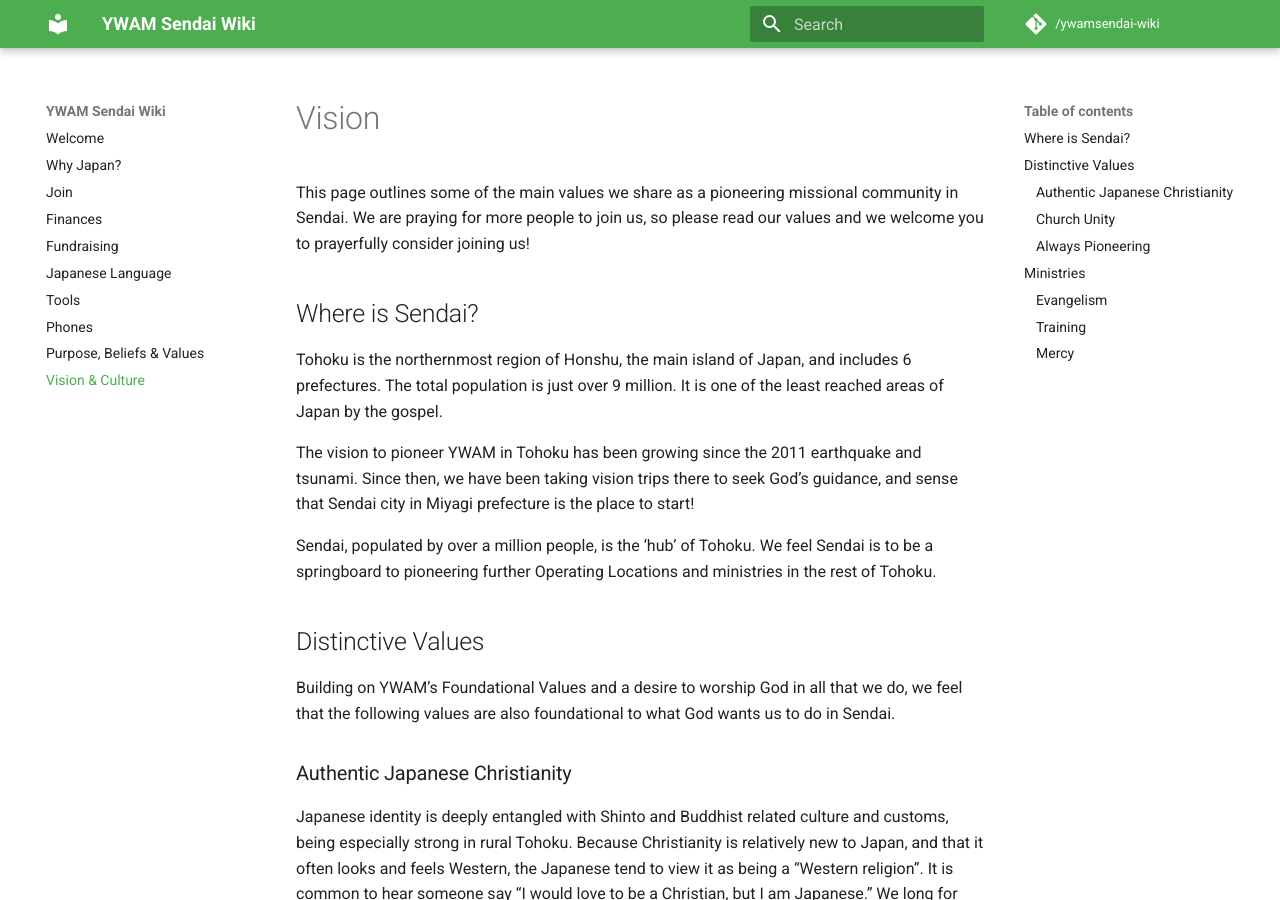
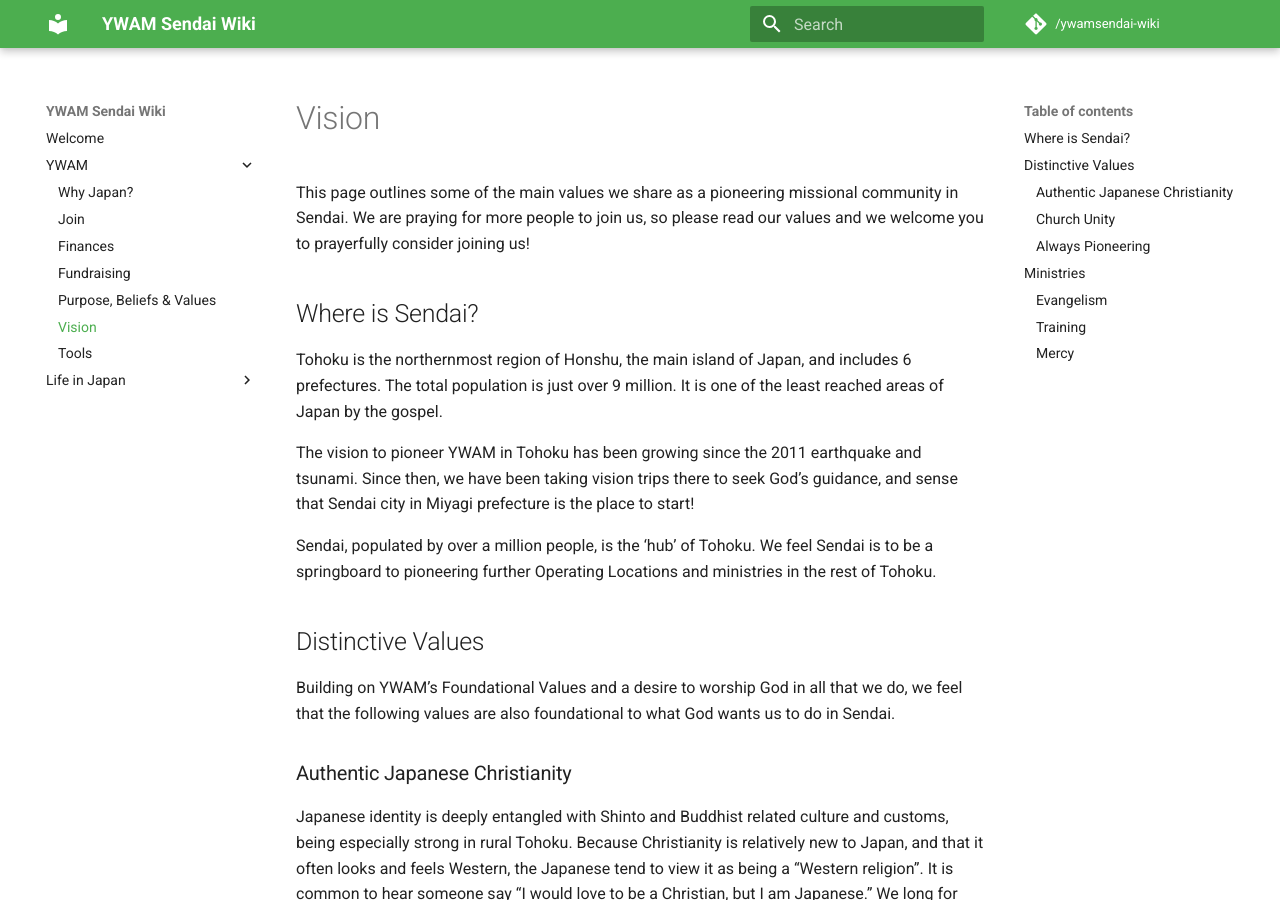
Before and after one commit to ywamsendai/ywamsendai-wiki, an MkDocs documentation site: the page built from docs/ywam/vision.md, in a window 1280 px wide and 900 px high. Built offline with MkDocs 1.6.1 and Material for MkDocs 9.7.7, drawn with Linux system fonts in a browser that asks for light colours; comment, search, counter and statistics services are not loaded.

Commit message:
Re-organised everything and added culture page

```diff
--- a/mkdocs.yml
+++ b/mkdocs.yml
@@ -30,13 +30,16 @@
       link: 'https://facebook.com/ywamsendai'
 
 nav:
-    - Welcome: index.md
-    - Why Japan?: whyjapan.md
-    - Join: join.md
-    - Finances: finances.md
-    - Fundraising: fundraising.md
-    - Japanese Language: language.md
-    - Tools: tools.md
-    - Phones: phones.md
-    - Purpose, Beliefs & Values: values.md
-    - Vision & Culture: vision.md
+    - Welcome: 'index.md'
+    - YWAM:
+        - Why Japan?: 'ywam/whyjapan.md'
+        - Join: 'ywam/join.md'
+        - Finances: 'ywam/finances.md'
+        - Fundraising: 'ywam/fundraising.md'
+        - Purpose, Beliefs & Values: 'ywam/values.md'
+        - Vision: 'ywam/vision.md'
+        - Tools: 'ywam/tools.md'
+    - Life in Japan:
+        - Culture: 'lifeinjapan/culture.md'
+        - Language: 'lifeinjapan/language.md'
+        - Phones: 'lifeinjapan/phones.md'
```
Also changed, not shown: docs/lifeinjapan/culture.md (added, +32 -0 lines), docs/lifeinjapan/language.md (renamed from docs/language.md), docs/lifeinjapan/phones.md (renamed from docs/phones.md), docs/ywam/commitments.md (renamed from docs/commitments.md), docs/ywam/finances.md (renamed from docs/finances.md), docs/ywam/fundraising.md (renamed from docs/fundraising.md), docs/ywam/join.md (renamed from docs/join.md), docs/ywam/tools.md (renamed from docs/tools.md), docs/ywam/values.md (renamed from docs/values.md), docs/ywam/vision.md (renamed from docs/vision.md), docs/ywam/whyjapan.md (renamed from docs/whyjapan.md).
